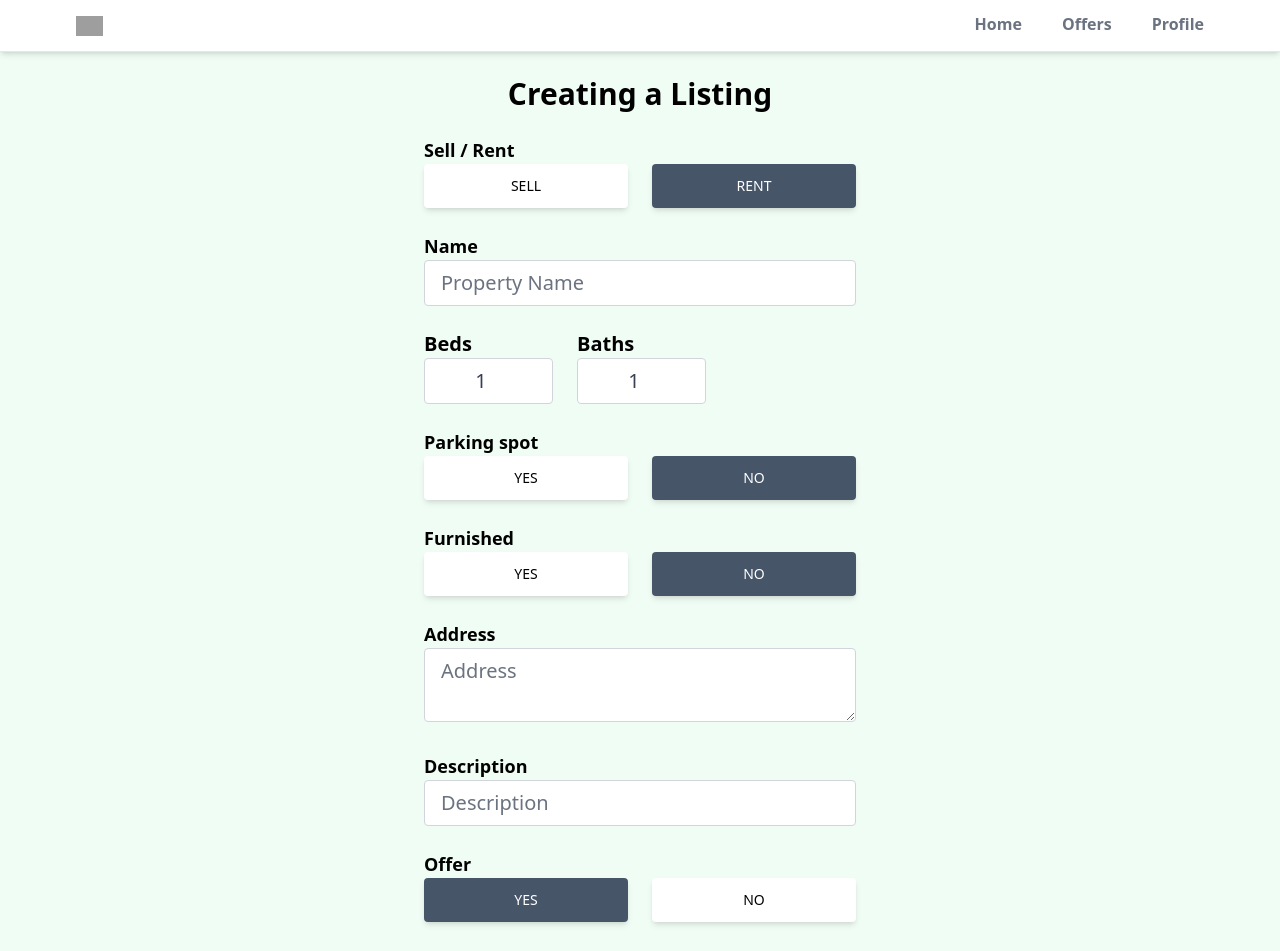
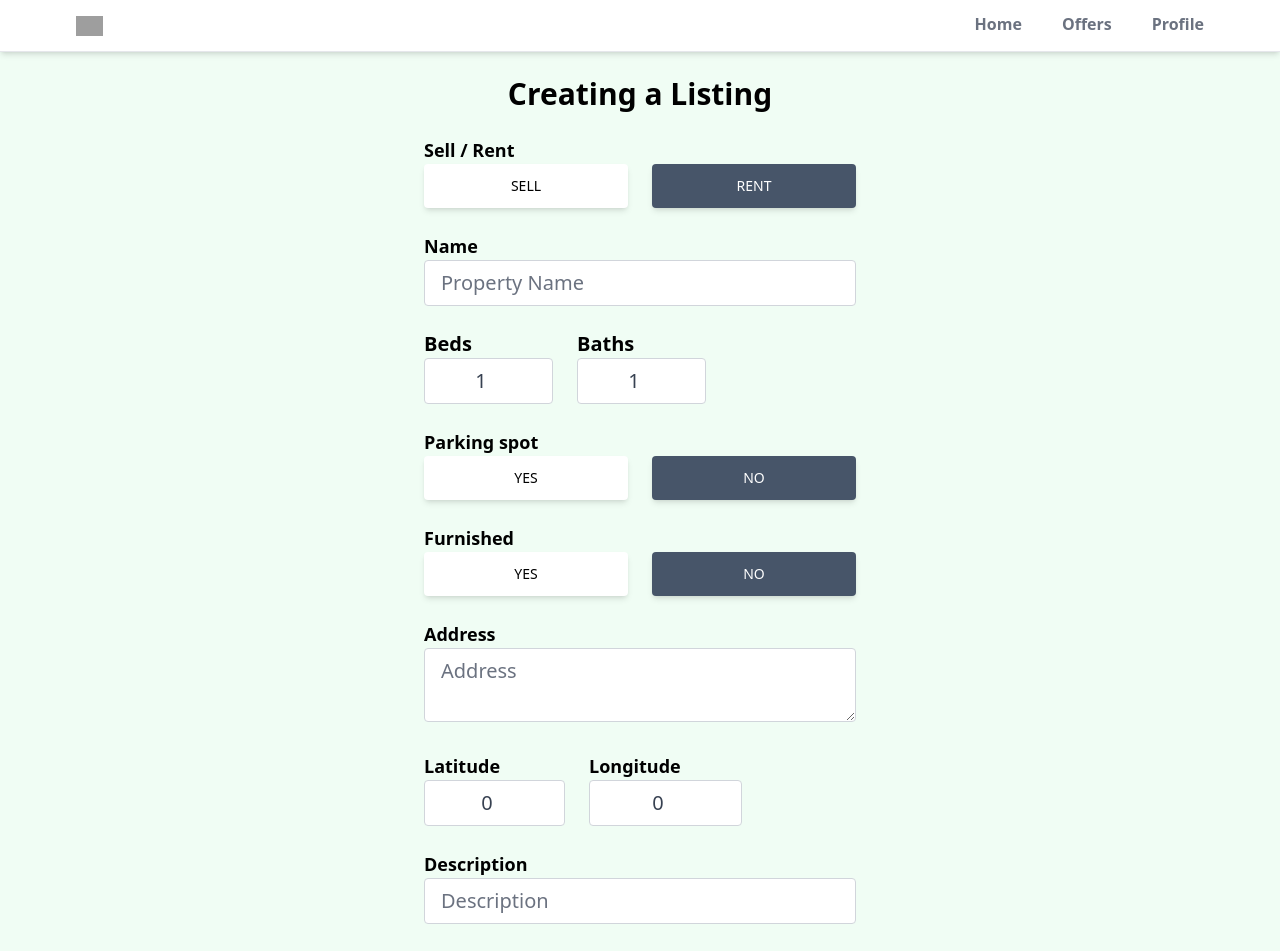
Before and after one commit to Deepanshu2906/realtor-clone-react, a React (Create React App) app: page /create-listing in a window 1280 px wide. Shown: the top 951 px of the page. Built offline with nearby package versions, Linux system fonts and the light colour scheme; no server answers; sample sign-in values are in the browser's storage; grey boxes are pictures that could not be loaded.

Commit message:
added functionality including and onSubmit function to the create listing page.

```diff
--- a/package.json
+++ b/package.json
@@ -14,6 +14,7 @@
     "react-router-dom": "^6.8.0",
     "react-scripts": "5.0.1",
     "react-toastify": "^9.1.1",
+    "uuid": "^9.0.0",
     "web-vitals": "^2.1.4"
   },
   "scripts": {
--- a/public/index.html
+++ b/public/index.html
@@ -1,18 +1,18 @@
 <!DOCTYPE html>
 <html lang="en">
-
   <head>
     <meta charset="utf-8" />
     <link rel="icon" href="%PUBLIC_URL%/favicon.ico" />
     <meta name="viewport" content="width=device-width, initial-scale=1" />
     <meta name="theme-color" content="#000000" />
-  <meta name="description" content="Web site created using create-react-app" />
-  <link rel="apple-touch-icon" href="%PUBLIC_URL%/logo192.png" />
+    <meta
+      name="description"
+      content="Web site created using create-react-app"
+    />
     <!--
       manifest.json provides metadata used when your web app is installed on a
       user's mobile device or desktop. See https://developers.google.com/web/fundamentals/web-app-manifest/
     -->
-  <link rel="manifest" href="%PUBLIC_URL%/manifest.json" />
 
     <title>Realtor Clone React</title>
   </head>
@@ -20,7 +20,5 @@
   <body>
     <noscript>You need to enable JavaScript to run this app.</noscript>
     <div id="root"></div>
-
   </body>
-
 </html>
--- a/src/App.js
+++ b/src/App.js
@@ -27,7 +27,10 @@
           <Route path="/sign-up" element={<SignUp />} />
           <Route path="/forgot-password" element={<ForgotPassword />} />
           <Route path="/offers" element={<Offers />} />
-          <Route path="/create-listing" element={<CreateListing />} />
+          {/* creating private route for listing */}
+          <Route path="/create-listing" element={<PrivateRoute />}>
+            <Route path="/create-listing" element={<CreateListing />} />
+          </Route>
         </Routes>
       </Router>
       <ToastContainer
--- a/src/Pages/CreateListing.js
+++ b/src/Pages/CreateListing.js
@@ -1,6 +1,24 @@
 import React, { useState } from "react";
+import { toast } from "react-toastify";
+import Spinner from "../components/Spinner";
+import { getAuth } from "firebase/auth";
+import { v4 as uuidv4 } from "uuid";
+import { addDoc, collection, serverTimestamp } from "firebase/firestore";
+import { db } from "../firebase";
+import { useNavigate } from "react-router-dom";
+import {
+  getStorage,
+  ref,
+  uploadBytesResumable,
+  getDownloadURL,
+} from "firebase/storage";
 
 export default function CreateListing() {
+  const navigate = useNavigate();
+  const auth = getAuth();
+  const [geolocationEnabled, setGeolocationEnabled] = useState(false);
+  const [loading, setLoading] = useState(false);
+
   const [formData, setFormData] = useState({
     type: "rent",
     name: "",
@@ -13,6 +31,9 @@
     offer: true,
     regularPrice: 0,
     discountedPrice: 0,
+    latitude: 0,
+    longitude: 0,
+    images: {},
   });
   const {
     type,
@@ -26,15 +47,141 @@
     offer,
     regularPrice,
     discountedPrice,
+    latitude,
+    longitude,
+    images,
   } = formData;
 
-  function onChange() {}
+  function onChange(e) {
+    let boolean = null;
+    if (e.target.value === "true") {
+      boolean = true;
+    }
+    if (e.target.value === "false") {
+      boolean = false;
+    }
+    //  for files
+    if (e.target.files) {
+      setFormData((prevState) => ({
+        ...prevState,
+        images: e.target.files,
+      }));
+    }
+    //  for Text/Boolean/Number
+    if (!e.target.files) {
+      setFormData((prevState) => ({
+        ...prevState,
+        // if null then second will be assigned otherwise boolean will be assigned
+        [e.target.id]: boolean ?? e.target.value,
+      }));
+    }
+  }
+
+  async function onSubmit(e) {
+    e.preventDefault();
+    // loading effect on submit
+    setLoading(true);
+    if (+discountedPrice >= +regularPrice) {
+      setLoading(false);
+      toast.error("Discounted price needs to be less than regular price.");
+      return;
+    }
+    // condition for max images
+    if (images.length > 6) {
+      setLoading(false);
+      toast.error("Maxinum 6 images are allowed !");
+      return;
+    }
+    let geolocation = {};
+    let location;
+    if (geolocationEnabled) {
+      const response = await fetch(
+        `https://maps.googleapis.com/maps/api/geocode/json?address=${address}&key=${process.env.REACT_APP_GEOCODE_API_KEY}`
+      );
+      const data = await response.json();
+      console.log(data);
+      geolocation.lat = data.results[0]?.geometry.location.lat ?? 0;
+      geolocation.lng = data.results[0]?.geometry.location.lng ?? 0;
+      location = data.status === "ZERO_RESULTS" && undefined;
+      if (location === undefined) {
+        setLoading(false);
+        toast.error("Please Enter a correct address");
+        return;
+      }
+    } else {
+      geolocation.lat = latitude;
+      geolocation.lng = longitude;
+    }
+    async function storeImage(image) {
+      return new Promise((resolve, reject) => {
+        const storage = getStorage();
+        const filename = `${auth.currentUser.uid}-${image.name}-${uuidv4()}`;
+        const storageRef = ref(storage, filename);
+        const uploadTask = uploadBytesResumable(storageRef, image);
+        uploadTask.on(
+          "state_changed",
+          (snapshot) => {
+            // Observe state change events such as progress, pause, and resume
+            // Get task progress, including the number of bytes uploaded and the total number of bytes to be uploaded
+            const progress =
+              (snapshot.bytesTransferred / snapshot.totalBytes) * 100;
+            console.log("Upload is " + progress + "% done");
+            switch (snapshot.state) {
+              case "paused":
+                console.log("Upload is paused");
+                break;
+              case "running":
+                console.log("Upload is running");
+                break;
+            }
+          },
+          (error) => {
+            reject(error);
+          },
+          () => {
+            // Handle successful uploads on complete
+            // For instance, get the download URL: https://firebasestorage.googleapis.com/...
+            getDownloadURL(uploadTask.snapshot.ref).then((downloadURL) => {
+              resolve(downloadURL);
+            });
+          }
+        );
+      });
+    }
+    const imgUrls = await Promise.all(
+      [...images].map((image) => storeImage(image))
+    ).catch((error) => {
+      setLoading(false);
+      toast.error("Images not uploaded");
+      return;
+    });
+    // console.log(imgUrls);
+    const formDataCopy = {
+      ...formData,
+      imgUrls,
+      geolocation,
+      timestamp: serverTimestamp(),
+    };
+    delete formDataCopy.images;
+    !formDataCopy.offer && delete formDataCopy.discountedPrice;
+    delete formDataCopy.latitude;
+    delete formDataCopy.longitude;
+
+    const docRef = await addDoc(collection(db, "listings"), formDataCopy);
+    setLoading(false);
+    toast.success("Listing Created");
+    navigate(`/category${formDataCopy.type}/${docRef.id}`);
+  }
+
+  if (loading) {
+    return <Spinner />;
+  }
   return (
     <main className="max-w-md px-2 mx-auto">
       <h1 className="text-3xl text-center mt-6 font-bold">
         Creating a Listing
       </h1>
-      <form>
+      <form onSubmit={onSubmit}>
         <p className="text-lg mt-6 font-semibold">Sell / Rent</p>
         <div className="flex gap-6">
           <button
@@ -54,7 +201,7 @@
           <button
             type="button"
             id="type"
-            value="sale"
+            value="rent"
             onClick={onChange}
             className={`px-7 py-3 font-medium text-sm uppercase shadow-md rounded hover:shadow-lg focus:shadow-lg active:shadow-lg
              transition duration-150 ease-in-out w-full ${
@@ -73,7 +220,7 @@
           value={name}
           onChange={onChange}
           placeholder="Property Name"
-          maxLength="32"
+          maxLength="100"
           minLength={10}
           required
           className="w-full px-4 py-2 text-xl text-gray-700 bg-white border-gray-300 rounded
@@ -161,6 +308,7 @@
             No
           </button>
         </div>
+
         <p className="text-lg mt-6 font-semibold">Address</p>
         <textarea
           type="text"
@@ -168,12 +316,44 @@
           value={address}
           onChange={onChange}
           placeholder="Address"
-          maxLength="32"
+          maxLength="100"
           minLength={10}
           required
           className="w-full px-4 py-2 text-xl text-gray-700 bg-white border-gray-300 rounded
           transition duration-150 ease-in-out focus:text-gray-700 focus:bg-white mb-6 focus:border-slate-600"
         />
+        {!geolocationEnabled && (
+          <div className="flex gap-6 mb-6">
+            <div>
+              <p className="text-lg font-semibold">Latitude</p>
+              <input
+                type="number"
+                id="latitude"
+                value={latitude}
+                onChange={onChange}
+                min="-90"
+                max="90"
+                required
+                className="w-full px-4 py-2 text-xl text-gray-700 bg-white border border-gray-300 rounded transition duration-150 ease-in-out focus:bg-white
+                focus:text-gray-700 focus:border-slate-600 text-center"
+              />
+            </div>
+            <div>
+              <p className="text-lg font-semibold">Longitude</p>
+              <input
+                type="number"
+                id="longitude"
+                value={longitude}
+                onChange={onChange}
+                min="-180"
+                max="180"
+                required
+                className="w-full px-4 py-2 text-xl text-gray-700 bg-white border border-gray-300 rounded transition duration-150 ease-in-out focus:bg-white
+                focus:text-gray-700 focus:border-slate-600 text-center"
+              />
+            </div>
+          </div>
+        )}
         <p className="text-lg font-semibold">Description</p>
         <input
           type="text"
```
Also changed, not shown: 1 other file (tests, documents, lock files or other folders). Lines whose indentation alone changed are shown as unchanged.
